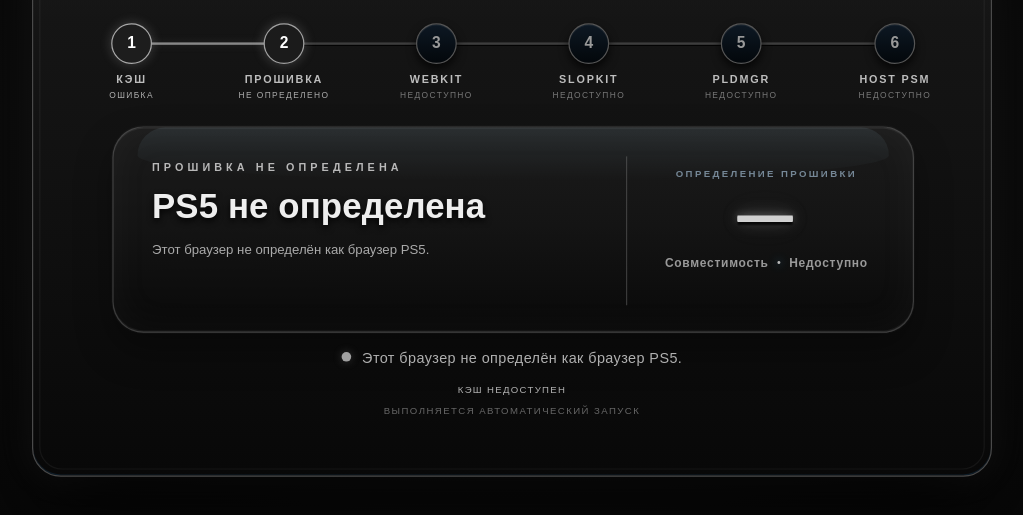
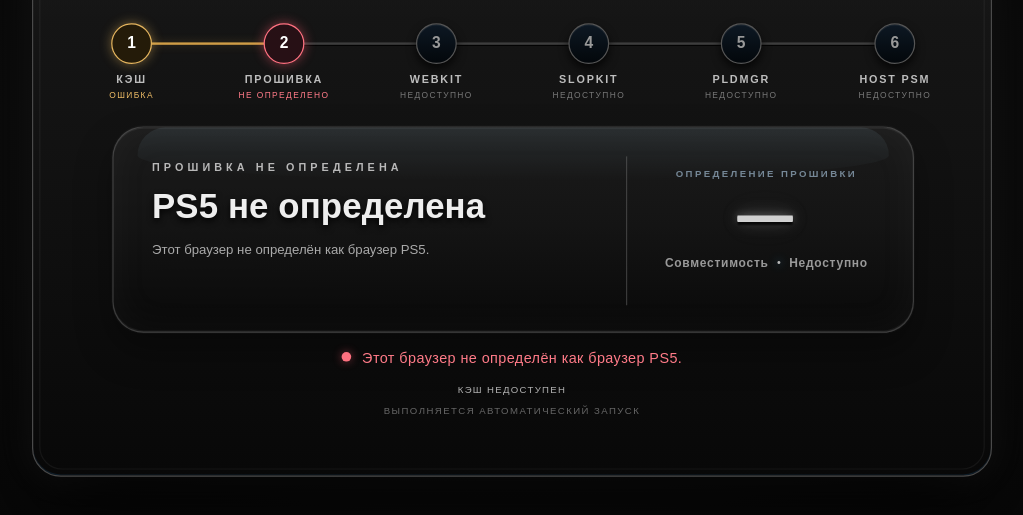
Before and after one commit to Akela-x/slopkithost, a plain HTML site: page index.html in a window 1280 px wide. Shown: the part 243-758 px from the top of the page, without its empty margins (128-1151 px from the left). Drawn offline with Linux system fonts and the light colour scheme.

Commit message:
Add files via upload

```diff
--- a/index.html
+++ b/index.html
@@ -74,12 +74,12 @@
 }
 .step-name{margin-top:8px;font-size:9px;font-weight:700;letter-spacing:1.5px;color:#bdbdbd}
 .step-state{margin-top:4px;font-size:7px;letter-spacing:1.15px;color:#777777;text-transform:uppercase;white-space:nowrap}
-.step.current .step-node{border-color:#bdbdbd;color:#fff;background:#202020;box-shadow:0 0 0 2px rgba(210,210,210,.08),0 0 11px rgba(220,220,220,.35),inset 0 1px 0 rgba(255,255,255,.15)}
-.step.current .step-state{color:#b8b8b8}.step.done .step-node{border-color:#b0b0b0;color:#fff;background:#1a1a1a;box-shadow:0 0 10px rgba(210,210,210,.28)}
-.step.done .step-state{color:#b8b8b8}.step.warn .step-node{border-color:#a8a8a8;color:#fff;background:#1d1d1d;box-shadow:0 0 10px rgba(200,200,200,.24)}
-.step.warn .step-state{color:#b0b0b0}.step.fail .step-node{border-color:#a0a0a0;color:#fff;background:#1b1b1b;box-shadow:0 0 10px rgba(200,200,200,.25)}
-.step.fail .step-state{color:#aaaaaa}.track.done{background:#9d9d9d;box-shadow:0 0 7px rgba(190,190,190,.20)}
-.track.warn{background:#888888;box-shadow:0 0 7px rgba(170,170,170,.18)}
+.step.current .step-node{border-color:#64bdf7;color:#fff;background:#0b2540;box-shadow:0 0 0 2px rgba(60,148,225,.12),0 0 11px rgba(77,183,249,.68),inset 0 1px 0 rgba(255,255,255,.15)}
+.step.current .step-state{color:#48b8ff}.step.done .step-node{border-color:#35da78;color:#fff;background:#082116;box-shadow:0 0 10px rgba(45,219,114,.56)}
+.step.done .step-state{color:#35df7a}.step.warn .step-node{border-color:#e5b55e;color:#fff;background:#241b09;box-shadow:0 0 10px rgba(229,181,94,.45)}
+.step.warn .step-state{color:#efbd67}.step.fail .step-node{border-color:#ff7180;color:#fff;background:#271015;box-shadow:0 0 10px rgba(255,92,113,.48)}
+.step.fail .step-state{color:#ff7b88}.track.done{background:#2bd66c;box-shadow:0 0 7px rgba(43,214,108,.34)}
+.track.warn{background:#cf9d47;box-shadow:0 0 7px rgba(229,181,94,.28)}
 #content{
     position:absolute;left:66px;top:205px;width:668px;height:172px;border:1px solid rgba(120,120,120,.45);border-radius:26px;
     background-color:#101010;background-image:-webkit-linear-gradient(top,#1b1b1b 0%,#141414 48%,#090909 100%);background-image:linear-gradient(to bottom,#1b1b1b 0%,#141414 48%,#090909 100%);
@@ -110,8 +110,8 @@
 #status-dot{display:inline-block;width:8px;height:8px;margin:0 9px 1px 0;border-radius:50%;background:#b0b0b0;box-shadow:0 0 8px rgba(72,174,240,.62)}
 #msg{display:inline}
 #status-row.success{color:#bdbdbd}#status-row.success #status-dot{background:#35dc79;box-shadow:0 0 8px rgba(210,210,210,.28)}
-#status-row.warning{color:#b5b5b5}#status-row.warning #status-dot{background:#a8a8a8;box-shadow:0 0 8px rgba(190,190,190,.25)}
-#status-row.error{color:#b0b0b0}#status-row.error #status-dot{background:#a0a0a0;box-shadow:0 0 8px rgba(190,190,190,.25)}
+#status-row.warning{color:#efbd67}#status-row.warning #status-dot{background:#e5b55e;box-shadow:0 0 8px rgba(229,181,94,.45)}
+#status-row.error{color:#ff7b88}#status-row.error #status-dot{background:#ff7180;box-shadow:0 0 8px rgba(255,92,113,.48)}
 #actions{position:absolute;left:66px;right:66px;top:420px;height:70px;text-align:center}
 #cache-status{position:static;margin:0;text-align:center;font-size:8px;line-height:10px;letter-spacing:1.1px;color:#777777;text-transform:uppercase}
 #cache-status.ready{color:#b8b8b8;text-shadow:0 0 7px rgba(210,210,210,.15)}
```
